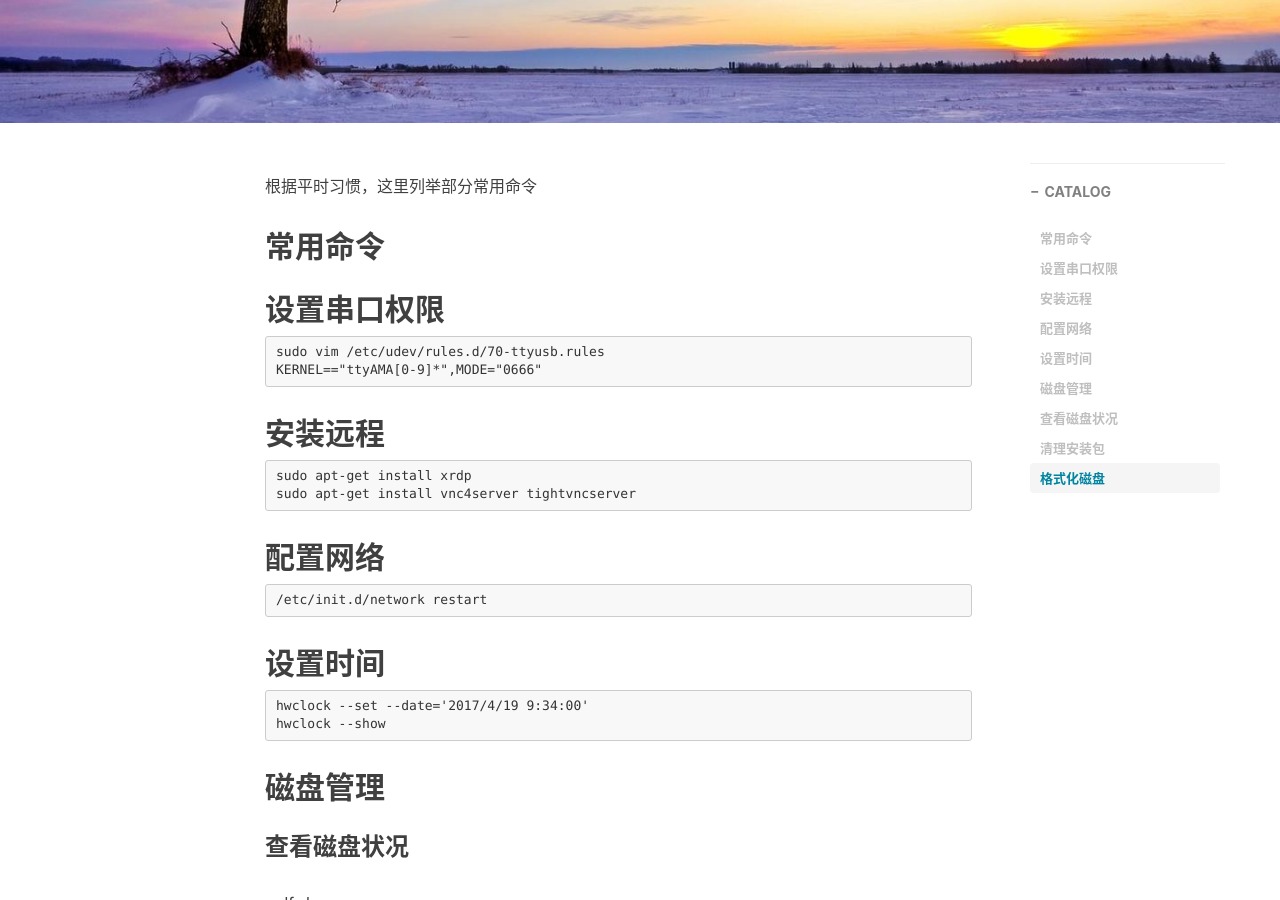
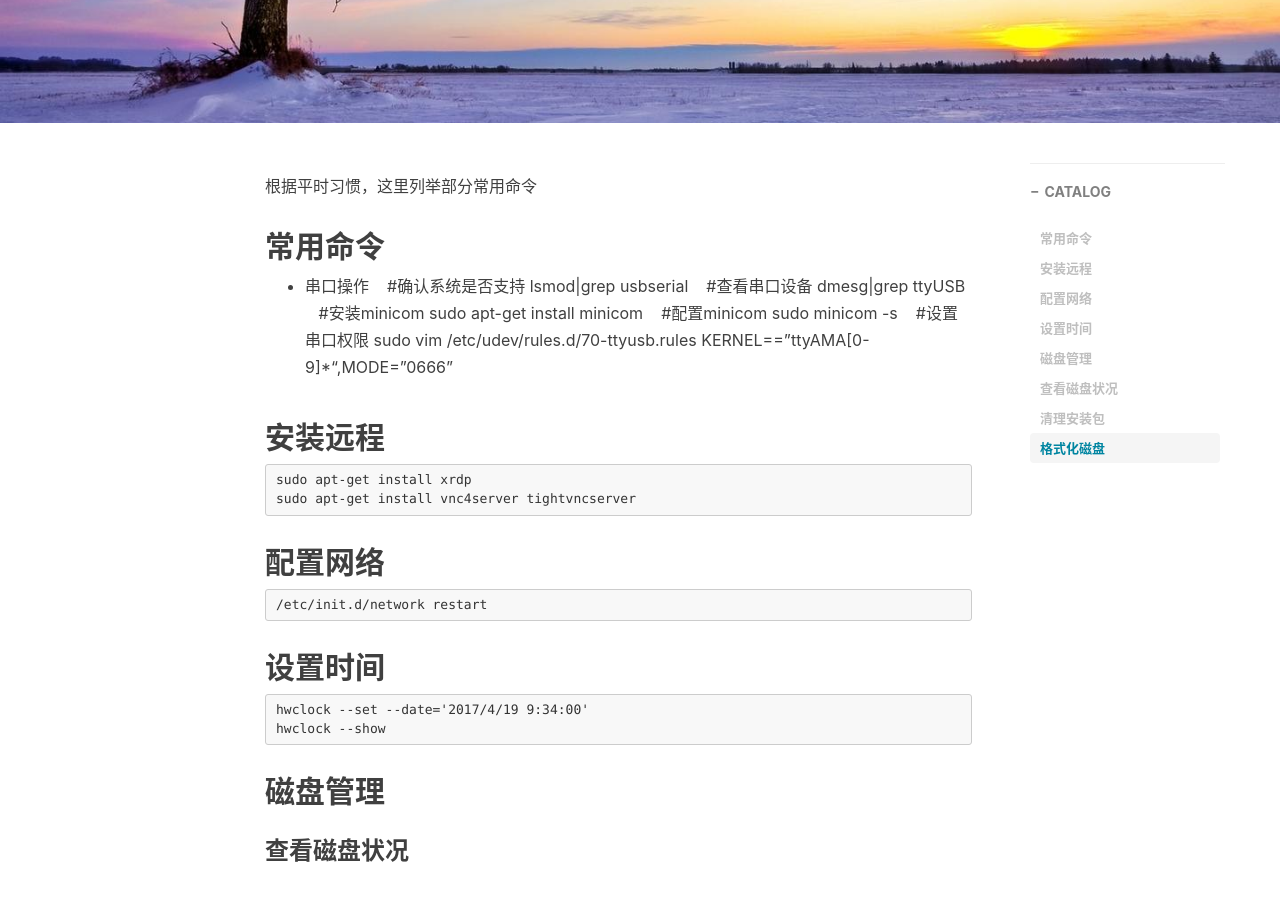
Before and after one commit to Lmonologue/baymax.github.io, a Jekyll site: the page built from _posts/2017-05-04-linux常用命令-2017.md, in a window 1280 px wide and 900 px high, scrolled down 400 px. Built offline with Jekyll 4.4.1, drawn with Linux system fonts in a browser that asks for light colours; nearby versions of some CDN libraries; comment, search, counter and statistics services are not loaded.

Commit message:
Update 2017-05-04-linux常用命令-2017.md

```diff
--- a/_posts/2017-05-04-linux常用命令-2017.md
+++ b/_posts/2017-05-04-linux常用命令-2017.md
@@ -14,9 +14,19 @@ tags:
 
 ## 常用命令
 
-## 设置串口权限
+- 串口操作
+    #确认系统是否支持
+    lsmod|grep usbserial
+    #查看串口设备
+    dmesg|grep ttyUSB
+    #安装minicom
+    sudo apt-get install minicom
+    #配置minicom
+    sudo minicom -s
+    #设置串口权限
     sudo vim /etc/udev/rules.d/70-ttyusb.rules
     KERNEL=="ttyAMA[0-9]*",MODE="0666"
+
 
 ## 安装远程
     sudo apt-get install xrdp
```
